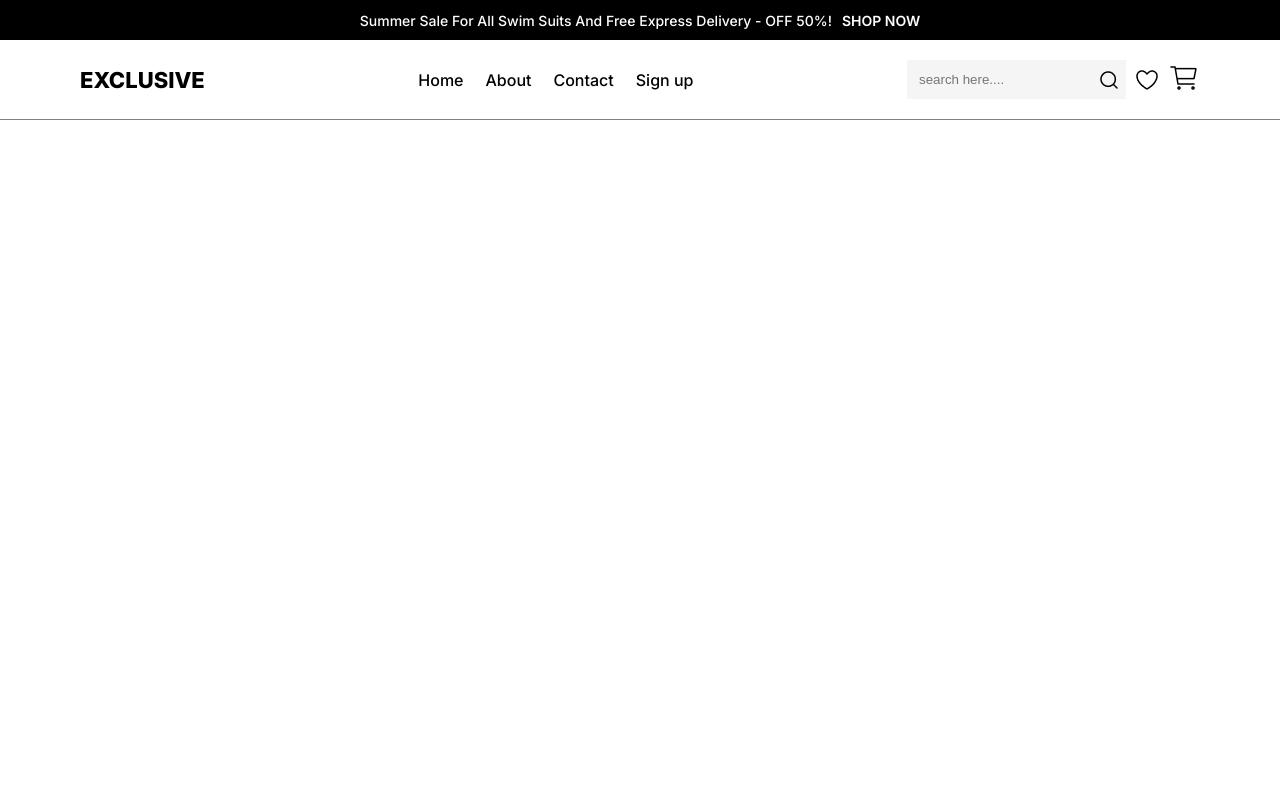
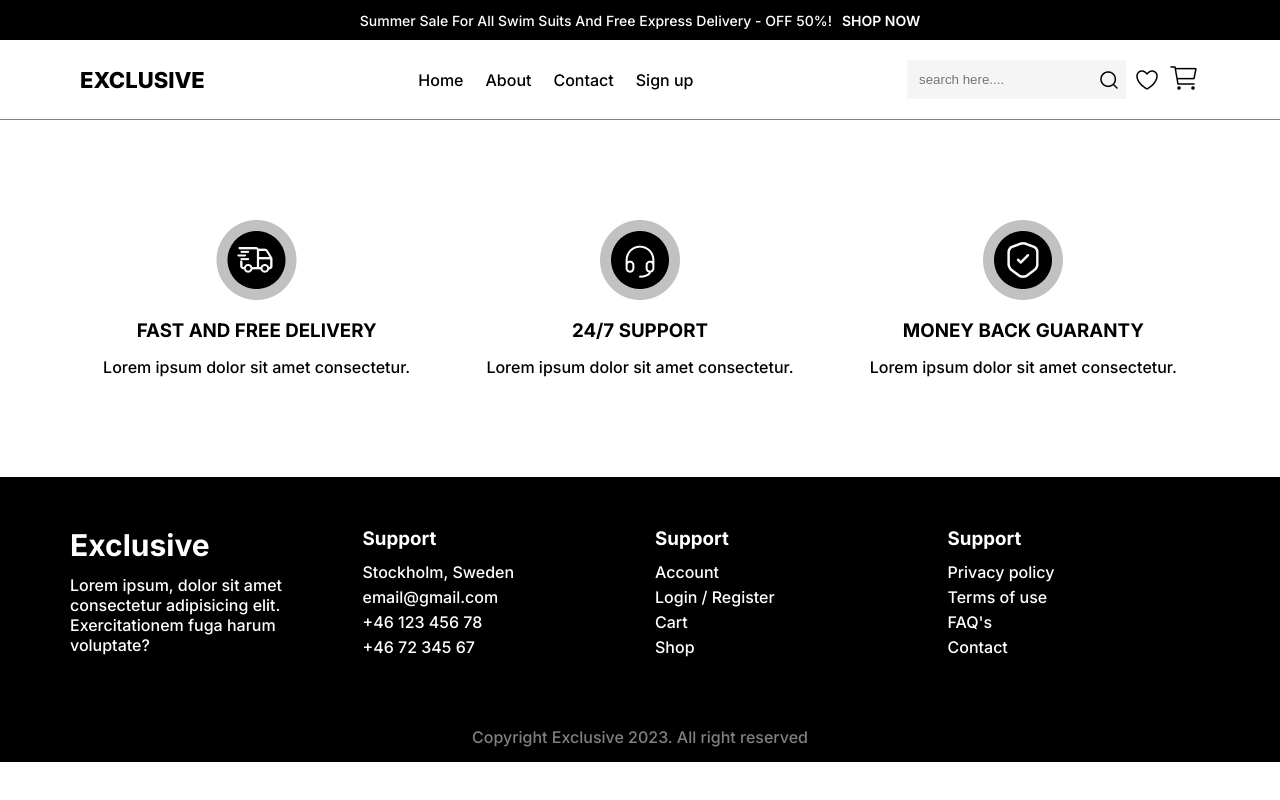
Before and after one commit to darknightcoder07/ecommerce, a plain HTML site: page main/aboutus.html in a window 1280 px wide. Drawn offline with nearby package versions, Linux system fonts and the light colour scheme.

Commit message:
about section begins now

```diff
--- a/main/aboutus.html
+++ b/main/aboutus.html
@@ -5,6 +5,7 @@
     <meta name="viewport" content="width=device-width, initial-scale=1.0">
     <title>AboutUs</title>
     <link rel="stylesheet" href="./css/styles.css">
+    <link rel="stylesheet" href="./css/about.css">
 </head>
 <body>
     <div class="top_nav">
@@ -76,5 +77,86 @@
           </li>
         </ul>
       </nav>
+
+      <!-------about section body starts here------>
+
+
+
+
+
+
+      <!---------icons here------->
+
+      <section class="section">
+        <div class="container services_container">
+          <div class="service">
+            <img src="./image/icons/service-1.png" alt="" class="service_img" />
+            <h3 class="service_title">FAST AND FREE DELIVERY</h3>
+            <p class="service_p">Lorem ipsum dolor sit amet consectetur.</p>
+          </div>
+          <div class="service">
+            <img src="./image/icons/service-2.png" alt="" class="service_img" />
+            <h3 class="service_title">24/7 SUPPORT</h3>
+            <p class="service_p">Lorem ipsum dolor sit amet consectetur.</p>
+          </div>
+          <div class="service">
+            <img src="./image/icons/service-3.png" alt="" class="service_img" />
+            <h3 class="service_title">MONEY BACK GUARANTY</h3>
+            <p class="service_p">Lorem ipsum dolor sit amet consectetur.</p>
+          </div>
+        </div>
+      </section>
+
+
+      <!-------------footer starts here-->
+      <footer class="footer">
+        <div class="container footer_container">
+          <div class="footer_item">
+            <a href="#" class="footer_logo">Exclusive</a>
+            <div class="footer_p">
+              Lorem ipsum, dolor sit amet consectetur adipisicing elit.
+              Exercitationem fuga harum voluptate?
+            </div>
+          </div>
+          <div class="footer_item">
+            <h3 class="footer_item_titl">Support</h3>
+            <ul class="footer_list">
+              <li class="li footer_list_item">Stockholm, Sweden</li>
+              <li class="li footer_list_item">email@gmail.com</li>
+              <li class="li footer_list_item">+46 123 456 78</li>
+              <li class="li footer_list_item">+46 72 345 67</li>
+            </ul>
+          </div>
+          <div class="footer_item">
+            <h3 class="footer_item_titl">Support</h3>
+            <ul class="footer_list">
+              <li class="li footer_list_item">Account</li>
+              <li class="li footer_list_item">Login / Register</li>
+              <li class="li footer_list_item">Cart</li>
+              <li class="li footer_list_item">Shop</li>
+            </ul>
+          </div>
+          <div class="footer_item">
+            <h3 class="footer_item_titl">Support</h3>
+            <ul class="footer_list">
+              <li class="li footer_list_item">Privacy policy</li>
+              <li class="li footer_list_item">Terms of use</li>
+              <li class="li footer_list_item">FAQ's</li>
+              <li class="li footer_list_item">Contact</li>
+            </ul>
+          </div>
+        </div>
+        <div class="footer_bottom">
+          <div class="container footer_bottom_container">
+            <p class="footer_copy">
+              Copyright Exclusive 2023. All right reserved
+            </p>
+          </div>
+        </div>
+      </footer>
+
+      <!-- Swiper JS -->
+      <script src="https://cdn.jsdelivr.net/npm/swiper@10/swiper-bundle.min.js"></script>
+      <script src="./js/app.js"></script>
 </body>
 </html>
```
Also changed, not shown: main/css/about.css (added).
